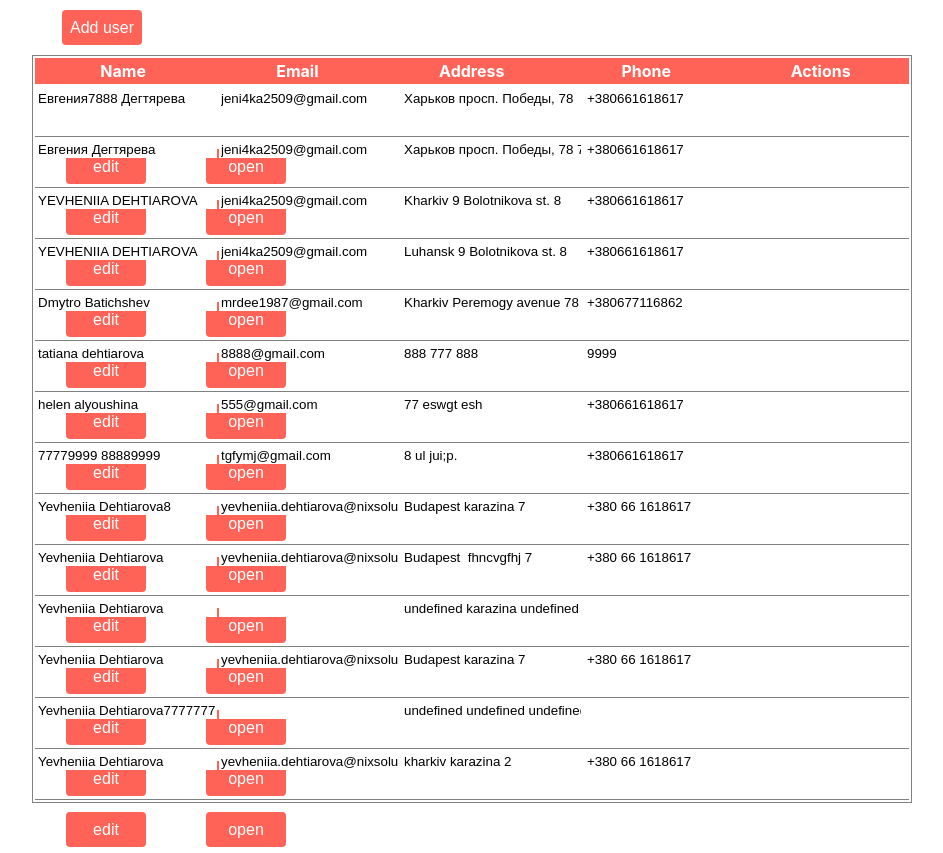
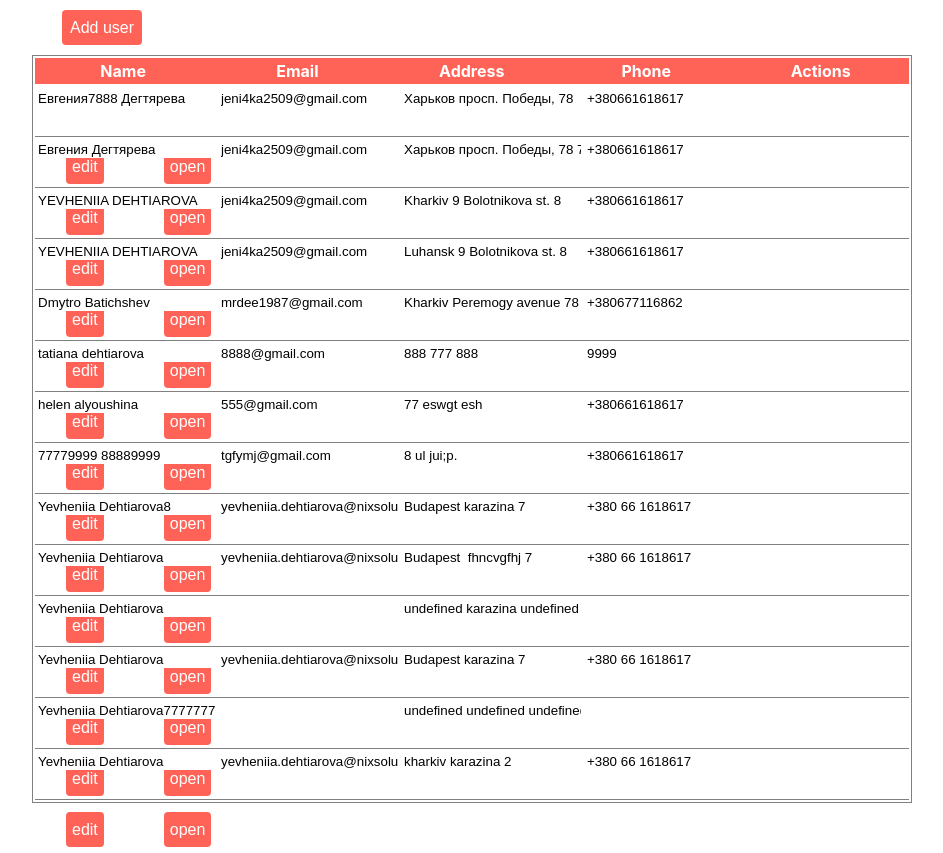
Before and after one commit to YevheniiaDehtiarova/User-post-app-react-formik, a React (Create React App) app: page / in a window 1280 px wide. Shown: the whole page, without its empty margins (168-1111 px from the left). Built offline with nearby package versions, Linux system fonts and the light colour scheme; data requests are answered from the project's data file.

Commit message:
update name of component

```diff
--- a/src/components/users/users.css
+++ b/src/components/users/users.css
@@ -12,4 +12,5 @@
     display: flex;
     justify-content: space-around;
     height: 50px;
+    width: 150px;
 }
```
